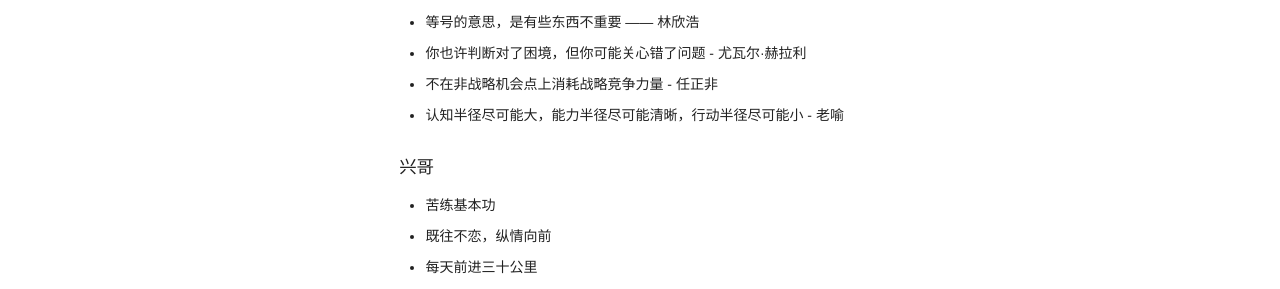
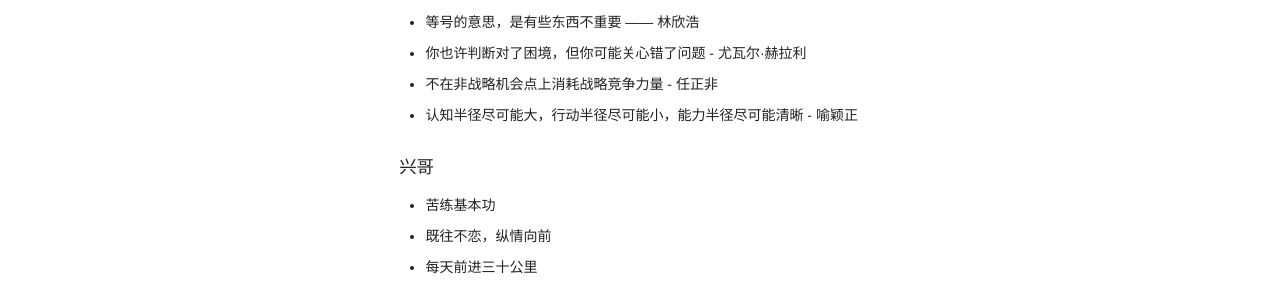
Before and after one commit to hyperj/talk.growth, an MkDocs documentation site: the page built from docs/quote.md, in a window 1280 px wide and 1085 px high. Shown: the part 536-825 px from the top of the window. Built offline with MkDocs 1.6.1 and Material for MkDocs 9.7.7, drawn with Linux system fonts in a browser that asks for light colours; nearby versions of some CDN libraries; library files that are not in the unit come from our copies; comment, search, counter and statistics services are not loaded.

Commit message:
add quote

```diff
--- a/docs/quote.md
+++ b/docs/quote.md
@@ -15,7 +15,7 @@
 - 等号的意思，是有些东西不重要 —— 林欣浩
 - 你也许判断对了困境，但你可能关心错了问题 - 尤瓦尔·赫拉利
 - 不在非战略机会点上消耗战略竞争力量 - 任正非
-- 认知半径尽可能大，能力半径尽可能清晰，行动半径尽可能小 - 老喻
+- 认知半径尽可能大，行动半径尽可能小，能力半径尽可能清晰 - 喻颖正
 
 ## 兴哥
 
```
